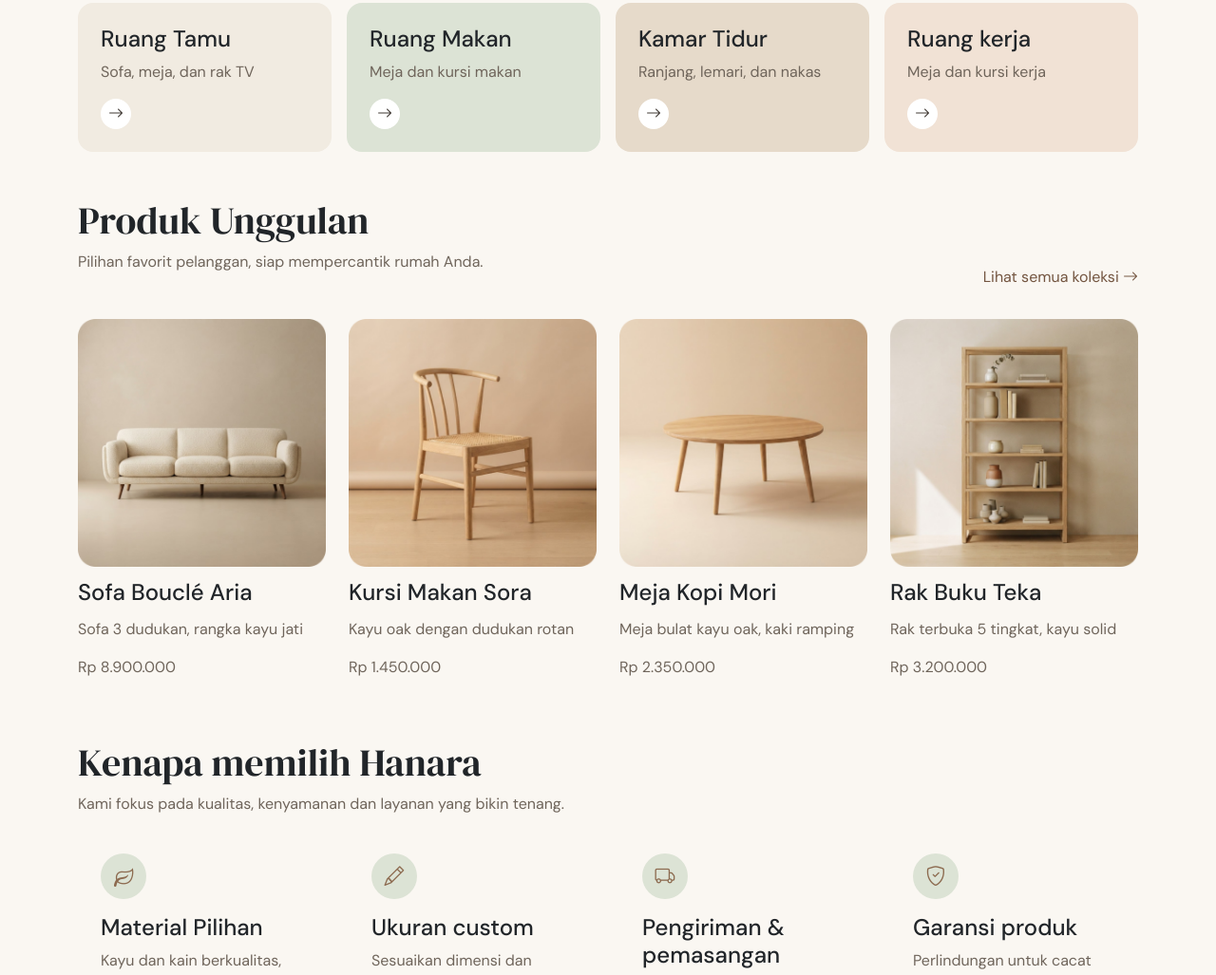
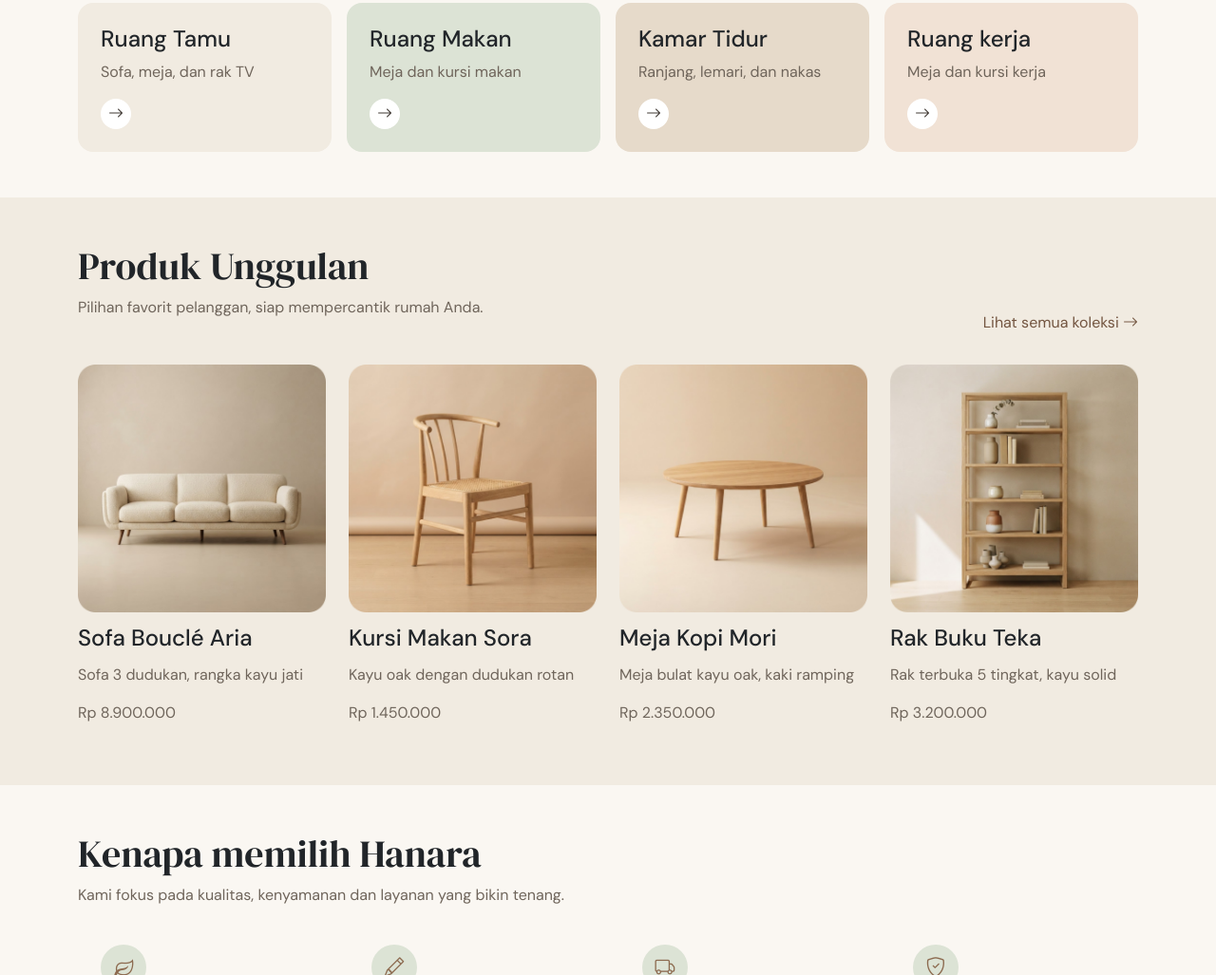
Before and after one commit to herdi-web/hana_furnitur, a plain HTML site: page index.html in a window 1280 px wide. Shown: the part 703-1730 px from the top of the page at 95% size. Drawn offline with nearby package versions, Linux system fonts and the light colour scheme.

Commit message:
fix: change background color product section to bg-sand

```diff
--- a/css/style.css
+++ b/css/style.css
@@ -131,6 +131,10 @@ nav .navbar-brand i {
 }
 
 /* products */
+#products {
+  background-color: var(--bg-sand);
+}
+
 #products header {
   margin-bottom: 2rem;
 }
--- a/index.html
+++ b/index.html
@@ -187,7 +187,7 @@
 
     <!-- product start -->
     <section id="products">
-      <div class="container">
+      <div class="container py-5">
         <header class="d-flex justify-content-between align-items-end">
           <div class="title">
             <h2>Produk Unggulan</h2>
```
